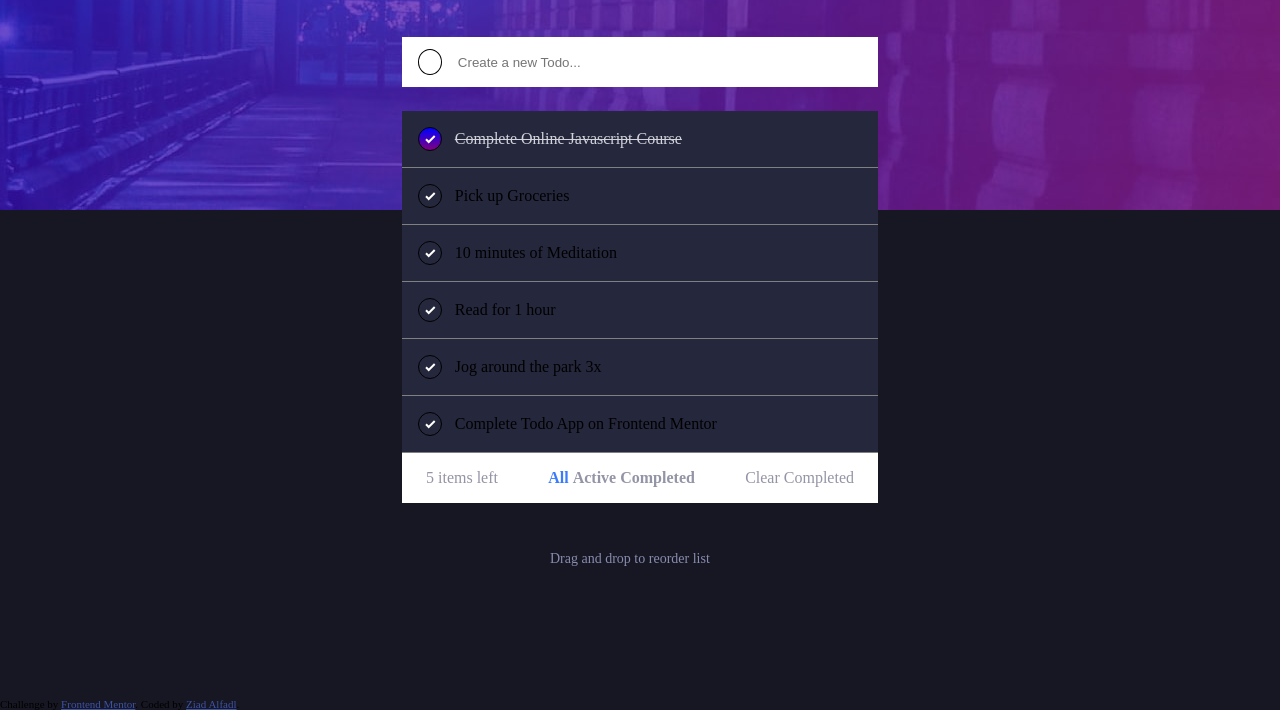
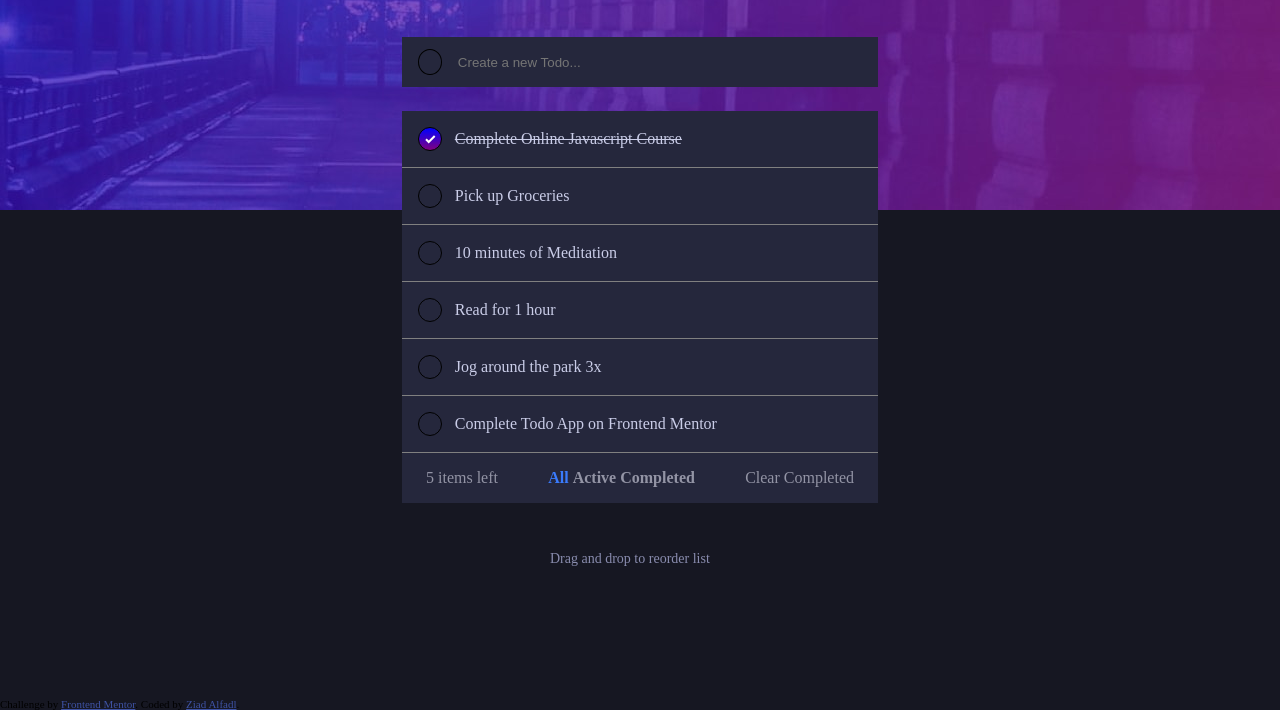
Before and after one commit to Z-Alfadl/todo-app-main, a plain HTML site: page index.html in a window 1280 px wide. Both pictures are taken after a click on the link 865 px from the left and 63 px from the top of the page. Shown: the part 90-800 px from the top of the page. Drawn offline with Linux system fonts and the light colour scheme.

Commit message:
Final IA

```diff
--- a/index.html
+++ b/index.html
@@ -1,5 +1,5 @@
 <!DOCTYPE html>
-<html lang="en">
+<html lang="en" color-mode="light">
 
 <head>
   <meta charset="UTF-8">
@@ -9,13 +9,6 @@
   <link rel="icon" type="image/png" sizes="32x32" href="./images/favicon-32x32.png">
 
   <title>Frontend Mentor | Todo app</title>
-
-  <!-- Feel free to remove these styles or customise in your own stylesheet 👍 -->
-  <style>
-
-
-
-  </style>
 </head>
 
 <body class="light-body" id="stage">
@@ -27,49 +20,58 @@
 
   <main class="light-mode">
     <div class="container">
+      <!--Title and Light/Dark toggle-->
       <div class="banner">
         <h1>Todo</h1>
         <a class="toggle-light" id="swap"></a>
       </div>
-      <div class="todo">
-        <label for="todo" class="label" id="input-label">
+      <!--Input section for List-->
+
+        <label for="todo" class="input-label" id="todo-label">
           <span class="circle"></span>
           <input id="entry" type="text" placeholder="Create a new Todo..." onkeydown="appendEntry">
         </label>
-        <ul class="todo-list" id="tasks">
-          <li class="todo-entry complete" draggable="true">
-            <input class="check circle" checked onclick="checkTag(this)" type="checkbox">
+
+        <div class="todo">
+          <!--Beginning of Todo List-->
+        <div class="todo-body" id="list-body">
+          <ul class="todo-list" id="tasks" >
+            <li class="todo-entry" draggable="true">
+              <input class="check circle"checked  type="checkbox">
               <p class="todo-sample">Complete Online Javascript Course</p>
               <button class="delete"><img src="./images/icon-cross.svg"></button>
             </li>
             <li class="todo-entry" draggable="true">
-            <input class="check circle" onclick="checkTag(this)" type="checkbox">
+              <input class="check circle"  type="checkbox">
               <p class="todo-sample">Pick up Groceries</p>
               <button class="delete"><img src="./images/icon-cross.svg"></button>
             </li>
             <li class="todo-entry" draggable="true">
-            <input class="check circle" onclick="checkTag(this)" type="checkbox">
+              <input class="check circle"  type="checkbox">
               <p class="todo-sample">10 minutes of Meditation</p>
               <button class="delete tester"><img src="./images/icon-cross.svg"></button>
             </li>
             <li class="todo-entry" draggable="true">
-            <input class="check circle" onclick="checkTag(this)" type="checkbox">
+              <input class="check circle"  type="checkbox">
               <p class="todo-sample">Read for 1 hour</p>
               <button class="delete"><img src="./images/icon-cross.svg"></button>
             </li>
             <li class="todo-entry" draggable="true">
-            <input class="check circle" onclick="checkTag(this)" type="checkbox">
+              <input class="check circle"  type="checkbox">
               <p class="todo-sample">Jog around the park 3x</p>
               <button class="delete"><img src="./images/icon-cross.svg"></button>
             </li>
             <li class="todo-entry" draggable="true">
-            <input class="check circle" onclick="checkTag(this)" type="checkbox">
+              <input class="check circle"  type="checkbox">
               <p class="todo-sample">Complete Todo App on Frontend Mentor</p>
               <button class="delete"><img src="./images/icon-cross.svg"></button>
             </li>
           </ul>
         </div>
-      <div class="container-foot">
+        <!--Todo List End-->
+
+        <!--Section Containing tracker, filter and clear button-->
+        <div class="container-foot" id="list-meta">
           <div class="item-number">
             <p id="remaining">5 items left</p>
           </div>
@@ -80,6 +82,9 @@
           </div>
           <a id="clear">Clear Completed</a>
         </div>
+
+      </div>
+
       <div class="dragndrop">
         <p>Drag and drop to reorder list</p>
       </div>
@@ -88,7 +93,7 @@
     </div>
   </main>
 
-  <div class="attribution">
+  <div class="attribution" id="attribute">
     Challenge by <a href="https://www.frontendmentor.io?ref=challenge" target="_blank">Frontend Mentor</a>.
     Coded by <a href="#">Ziad Alfadl</a>.
   </div>
--- a/script.js
+++ b/script.js
@@ -6,38 +6,43 @@
 
 //GLOBAL VARIABLES
   //1. Variable(s) used in light/dark mode
-let swap = document.getElementById("swap")
-let taskChildren = document.querySelectorAll('li')
-let inputLabel = document.getElementById('input-label')
+  const swap = document.getElementById("swap")
+  const taskChildren = document.querySelectorAll('li')
+  const inputLabel = document.getElementById('todo-label')
+  const metaInfo = document.getElementById('list-meta')
+  const attribution = document.getElementById('attribute')
     //2. Variable(s) used in adding/removing list items
-let taskInput = document.getElementById("entry");
-let incompleteTasks = document.getElementById("tasks")
-var clearButton = document.getElementById("clear")
+  const taskInput = document.getElementById("entry");
+  const incompleteTasks = document.getElementById("tasks")
+  const clearButton = document.getElementById("clear")
 
     //3. Variable(s) used in filtering list items
-var tabLink = document.querySelectorAll('.filter')
-let showAll = document.getElementById("all")
-let showActive = document.getElementById("active")
-let showComplete = document.getElementById("complete")
-let showList = document.getElementsByTagName("li")
-var liList = document.getElementsByTagName("li")
-var liLeft = document.getElementsByClassName("complete")
-var listCount = document.getElementById("remaining")
+  const tabLink = document.querySelectorAll('.filter')
+  const showAll = document.getElementById("all")
+  const showActive = document.getElementById("active")
+  const showComplete = document.getElementById("complete")
+  const showList = document.getElementsByTagName("li")
+  const liList = document.getElementsByTagName("li")
+  const liLeft = document.getElementsByClassName("complete")
+  const listCount = document.getElementById("remaining")
 
 
   //Function to toggle class of certain elements, applying
   //different CSS styling depending on if in night or day mode.
-let randomthing = function() {
+  let darkModeToggle = function() {
     taskChildren.forEach(function(e) {
       e.classList.toggle('dark-list')
     });
-  inputLabel.classList.toggle('dark-list')
-}
-swap.addEventListener('click', () => {
+    inputLabel.classList.toggle('dark-list');
+    taskInput.classList.toggle('dark-list');
+    metaInfo.classList.toggle('dark-list')
+    attribution.classList.toggle('attribute-dark')
     document.getElementById("header-banner").classList.toggle("dark-header")
     document.getElementById("stage").classList.toggle("dark-body");
     document.getElementById("swap").classList.toggle("toggle-dark");
-  randomthing();
+  }
+  swap.addEventListener('click', () => {
+    darkModeToggle();
   })
 
 
@@ -157,18 +162,18 @@ document.addEventListener('DOMContentLoaded', (event) =>
     e.dataTransfer.effectAllowed = 'move';
     e.dataTransfer.setData('text/html', this.innerHTML)
   }
+  function handleDragOver(e) {
+    e.preventDefault();
+    return false;
+  }
 
   function handleDragEnd(e) {
     this.style.opacity = '1';
-
     items.forEach(function (item) {
       item.classList.remove('over')
     })
   }
-function handleDragOver(e) {
-  e.preventDefault();
-  return false;
-}
+
   function handleDragEnter(e) {
     this.classList.add('over');
   }
@@ -192,3 +197,16 @@ items.forEach(function (item) {
     item.addEventListener('dragend', handleDragEnd);
     item.addEventListener('drop', handleDrop)
   });})
+
+  window.onload=function(){
+    const checkBoxes=document.querySelectorAll("input[type='checkbox']");
+    for(var i=0; i < checkBoxes.length; i++)
+    {
+       if(checkBoxes[i].checked)
+          checkBoxes[i].parentNode.className='todo-entry complete';
+          else
+          checkBoxes[i].parentNode.className='todo-entry'
+    }
+
+
+   }
--- a/style.css
+++ b/style.css
@@ -80,7 +80,8 @@ TARGETS FOR DARK MODE:
     background-image: url(/images/icon-sun.svg);
 }
 .dark-list {
-    background-color: var(--DesaturatedBlue);
+    background-color: var(--DesaturatedBlue) !important;
+    color: var(--LightGrayishBlue) !important;
 }
 
 
@@ -109,6 +110,7 @@ TARGETS FOR DARK MODE:
 .check::after {
     content: "";
     background-image: url(/images/icon-check.svg);
+    display: none;
     width: 100%;
     height: 100%;
     background-repeat: no-repeat;
@@ -151,7 +153,7 @@ main {
 }
 
 /*Styling for ToDo list input field*/
-.label {
+label {
     display: flex;
     justify-content: flex-start;
     align-items: center;
@@ -171,7 +173,7 @@ main {
 }
 
 /*Styling for actual list section*/
-.todo-list {
+ul {
     border-radius: 5px;
     background-color: white;
     padding: 0;
@@ -191,10 +193,7 @@ main {
     border: 3px dotted #666
 }
 
-.complete {
-    color: hsla(233, 11%, 84%, 1);
-    text-decoration: line-through;
-}
+
 
 .todo-sample {
     flex-grow: 1;
@@ -205,8 +204,11 @@ main {
 }
 
 /*Bottom of List*/
+.todo > div {
+    background-color: white;
+}
 .container-foot {
-    background-color: white;
+
     display: flex;
     justify-content: space-between;
     padding: 1em 0;
@@ -248,3 +250,8 @@ a:checked {
     font-size: 14px;
     color: hsla(235, 19%, 61%, 1)
 }
+
+li:has(> input[type=checkbox]:checked) {
+    color: hsla(233, 11%, 84%, 1);
+    text-decoration: line-through;
+}
```
Lines whose indentation alone changed are shown as unchanged.
